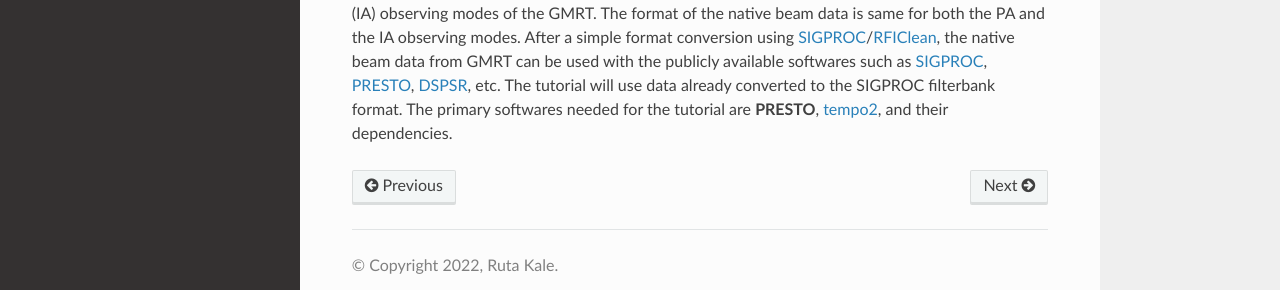
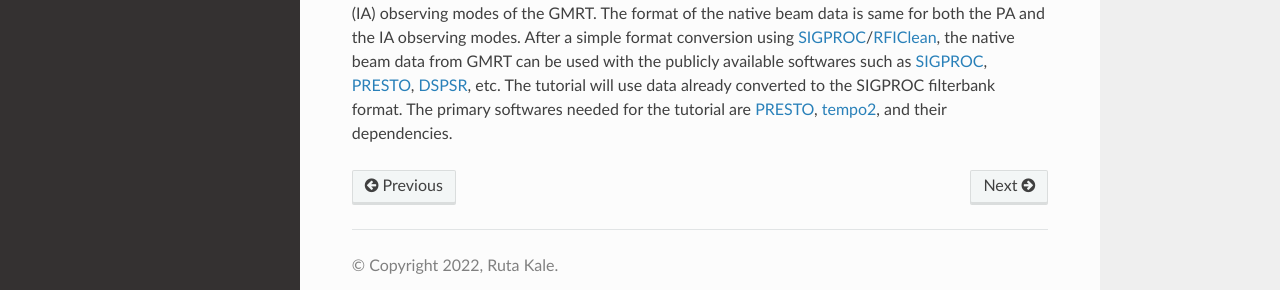
Before and after one commit to schrodinger-boi/gmrt-tutorial, a Sphinx documentation site: the page built from docs/source/beforeyoubegin.rst, in a window 1280 px wide. Shown: the part 584-874 px from the top of the page. Built offline with Sphinx 7.4.7 and the Read the Docs theme 2.0.0, drawn with Linux system fonts in a browser that asks for light colours.

```diff
--- a/docs/source/beforeyoubegin.rst
+++ b/docs/source/beforeyoubegin.rst
@@ -29,7 +29,7 @@ data is same for both the PA and the IA observing modes. After a simple format
 conversion using `SIGPROC`_/`RFIClean`_, the native beam data from GMRT can be
 used with the publicly available softwares such as `SIGPROC`_, `PRESTO`_, `DSPSR`_,
 etc. The tutorial will use data already converted to the SIGPROC filterbank format.
-The primary softwares needed for the tutorial are **PRESTO**, `tempo2`_, and their
+The primary softwares needed for the tutorial are `PRESTO`_, `tempo2`_, and their
 dependencies.
 
 
```
